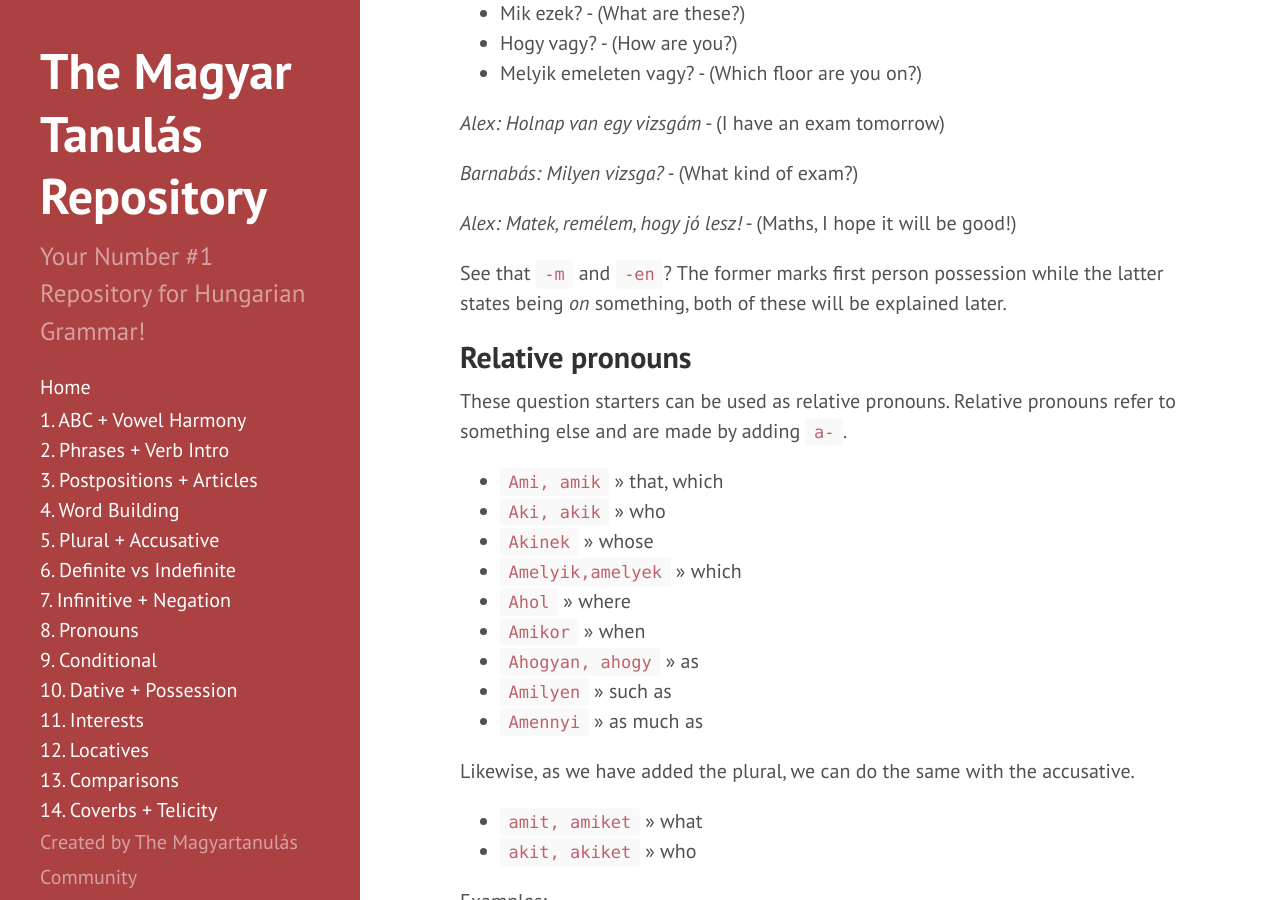
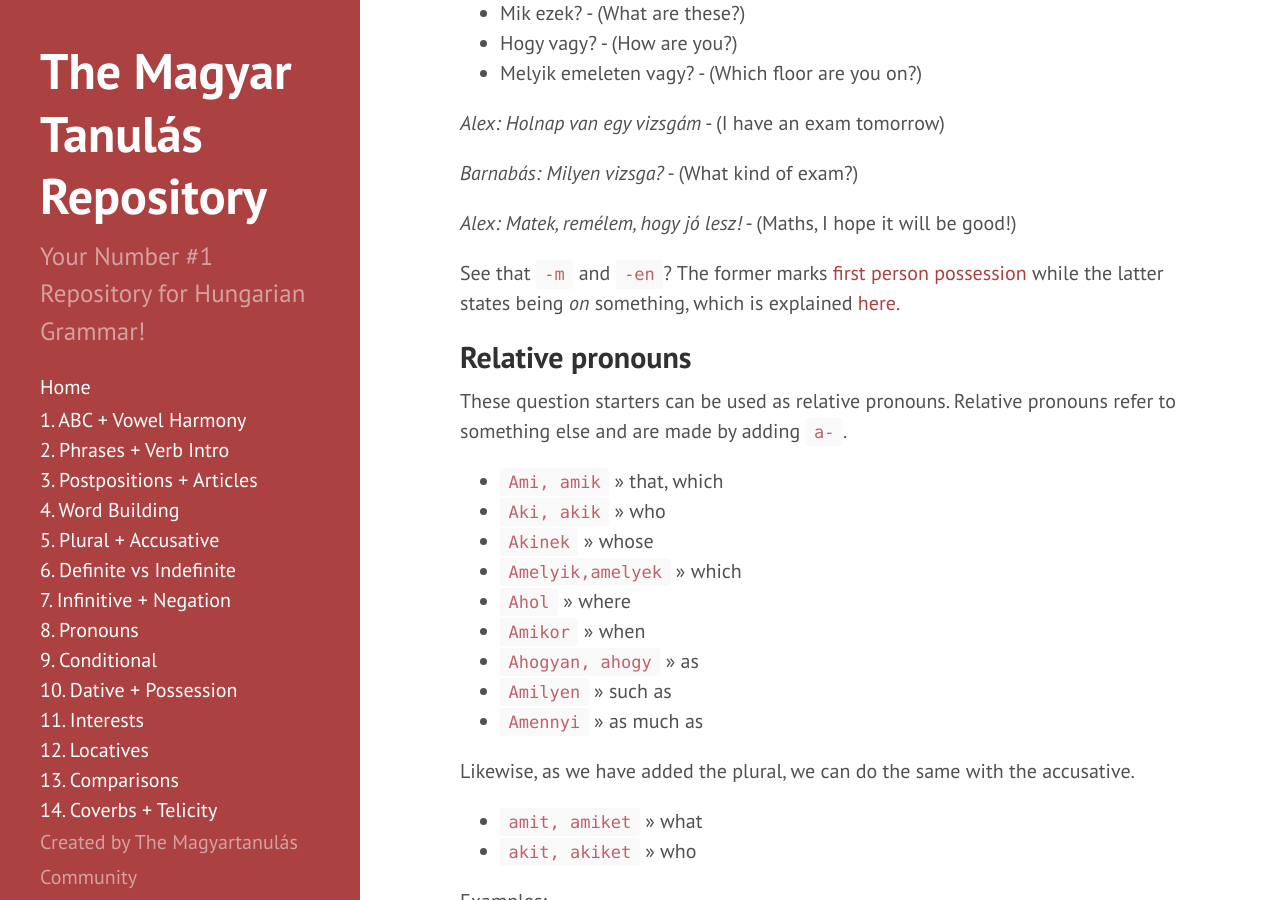
Before and after one commit to Magyartanulas/magyartanulas.github.io, a Jekyll site: the page built from pronouns.md, in a window 1280 px wide and 900 px high, scrolled down 916 px. Built offline with Jekyll 4.4.1, drawn with Linux system fonts in a browser that asks for light colours; Markdown is read by kramdown in place of the engine named in the settings; some of the changed text lies outside the part shown.

Commit message:
Update pronouns.md

```diff
--- a/pronouns.md
+++ b/pronouns.md
@@ -36,7 +36,7 @@ Examples:
 
 *Alex: Matek, remélem, hogy jó lesz!* - (Maths, I hope it will be good!)
 
-See that `-m` and `-en`? The former marks first person possession while the latter states being *on* something, both of these will be explained later.
+See that `-m` and `-en`? The former marks [first person possession](https://magyartanulas.github.io/dative_possession/) while the latter states being *on* something, which is explained [here.](https://magyartanulas.github.io/locatives)
 
 ## Relative pronouns
 
```
Also changed, not shown: other parts of pronouns.md (+4 -0 lines).
